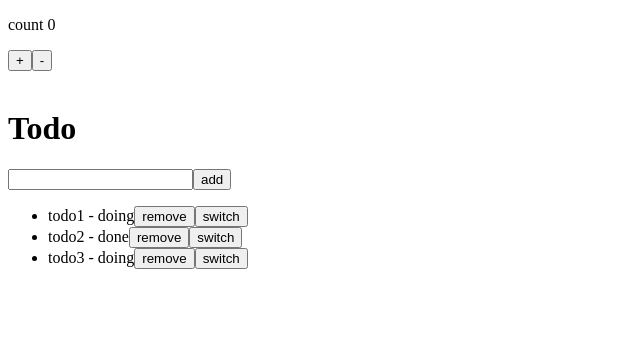
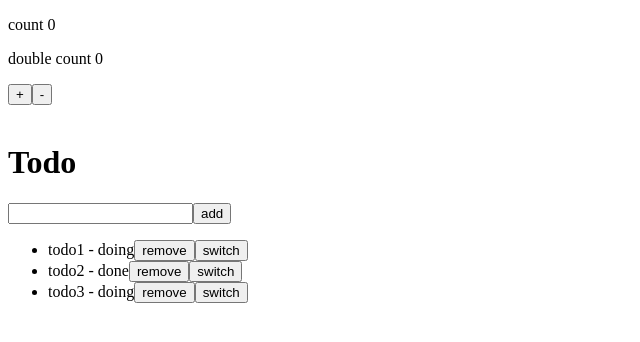
Before and after one commit to Debbl/learn-vue-decorator, a Vue app: page / in a window 1280 px wide. Shown: the top 342 px of the page, without its empty margins (0-640 px from the left). Built offline with nearby package versions, Linux system fonts and the light colour scheme.

Commit message:
feat: computed

```diff
--- a/package.json
+++ b/package.json
@@ -16,6 +16,7 @@
   },
   "dependencies": {
     "vue": "2",
+    "vue-class-component": "^7.2.6",
     "vue-property-decorator": "^9.1.2"
   }
 }
--- a/src/views/home.vue
+++ b/src/views/home.vue
@@ -1,6 +1,7 @@
 <template>
   <div class="">
     <p>count {{ count }}</p>
+    <p>double count {{ double }}</p>
     <button @click="increment">+</button>
     <button @click="decrement">-</button>
   </div>
@@ -22,6 +23,9 @@ export default class Home extends Vue {
   decrement() {
     this.count--;
   }
+  get double() {
+    return this.count * 2;
+  }
 }
 </script>
 
```
Also changed, not shown: 2 other files (tests, documents, lock files or other folders).
